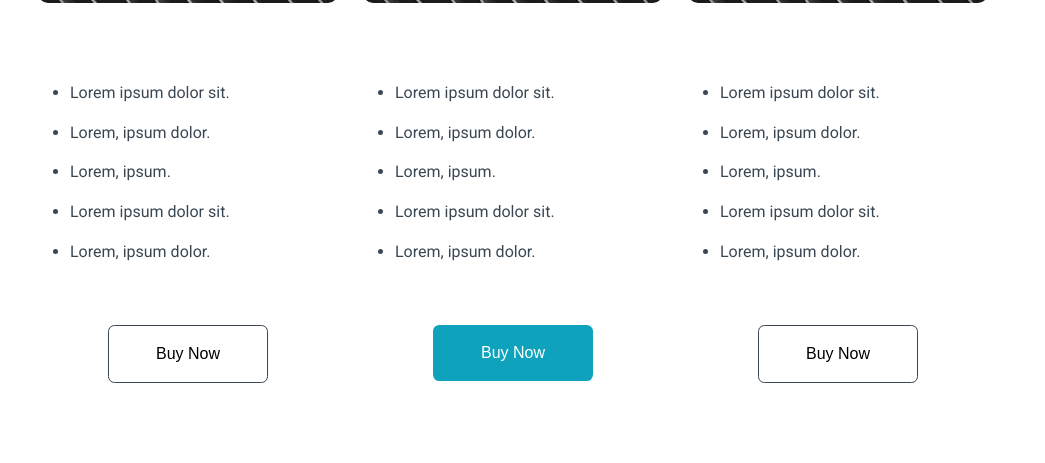
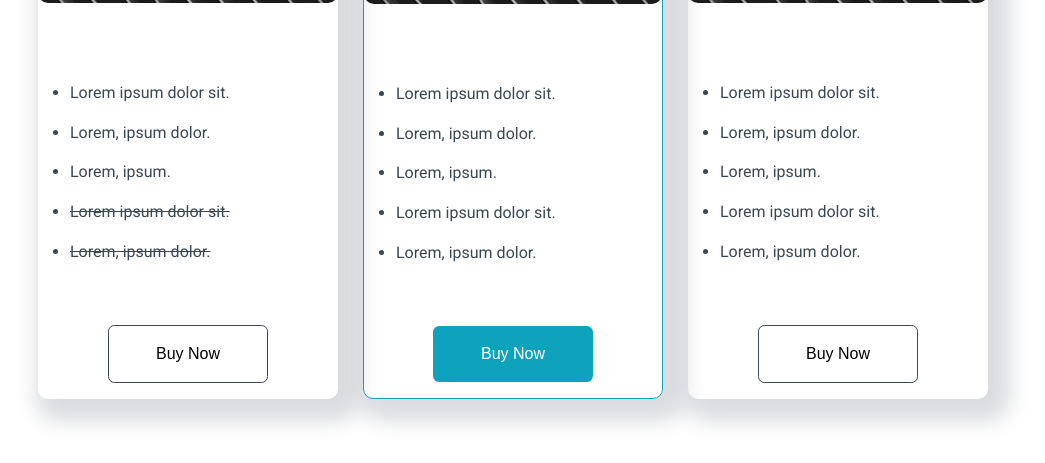
Before and after one commit to solomzi-dev/Pricing_card_24, a plain HTML site: page index.html in a window 1280 px wide. Shown: the part 269-732 px from the top of the page, without its empty margins (127-1172 px from the left). Drawn offline with Linux system fonts and the light colour scheme.

Commit message:
Add box shadow & blue border
Add box shadow to the boxes
Add a blue border to middle box

```diff
--- a/css/styles.css
+++ b/css/styles.css
@@ -42,6 +42,11 @@ body {
 .pricing-box {
     border-radius: 10px;
     width: 300px;
+    box-shadow: 10px 10px 20px 12px #3a475330;
+}
+
+.blue-box {
+    border: #0ea2bd 1px solid;
 }
 
 .pricing-header {
@@ -86,3 +91,7 @@ body {
 .plan {
     margin: 4rem 0;
 }
+
+.strike {
+    text-decoration: line-through;
+}
--- a/index.html
+++ b/index.html
@@ -24,7 +24,7 @@
                 <button class="btn">Buy Now</button>
             </div>
         </div>
-        <div class="pricing-box">
+        <div class="pricing-box blue-box">
             <div class="pricing-header">
                 <h3 class="price-heading">Business Plan</h3>
                 <p class="price-text">$29 <span class="grey-light">/ month</span></p>
```
